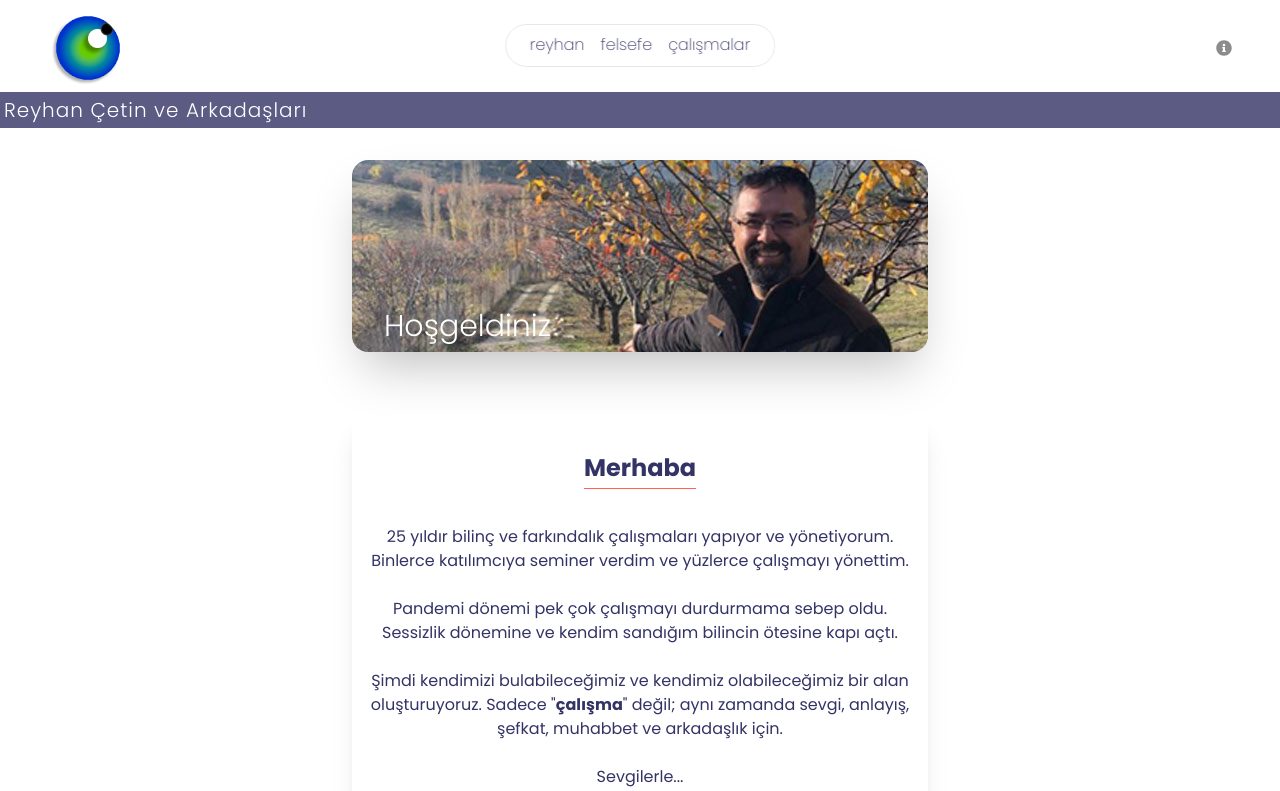
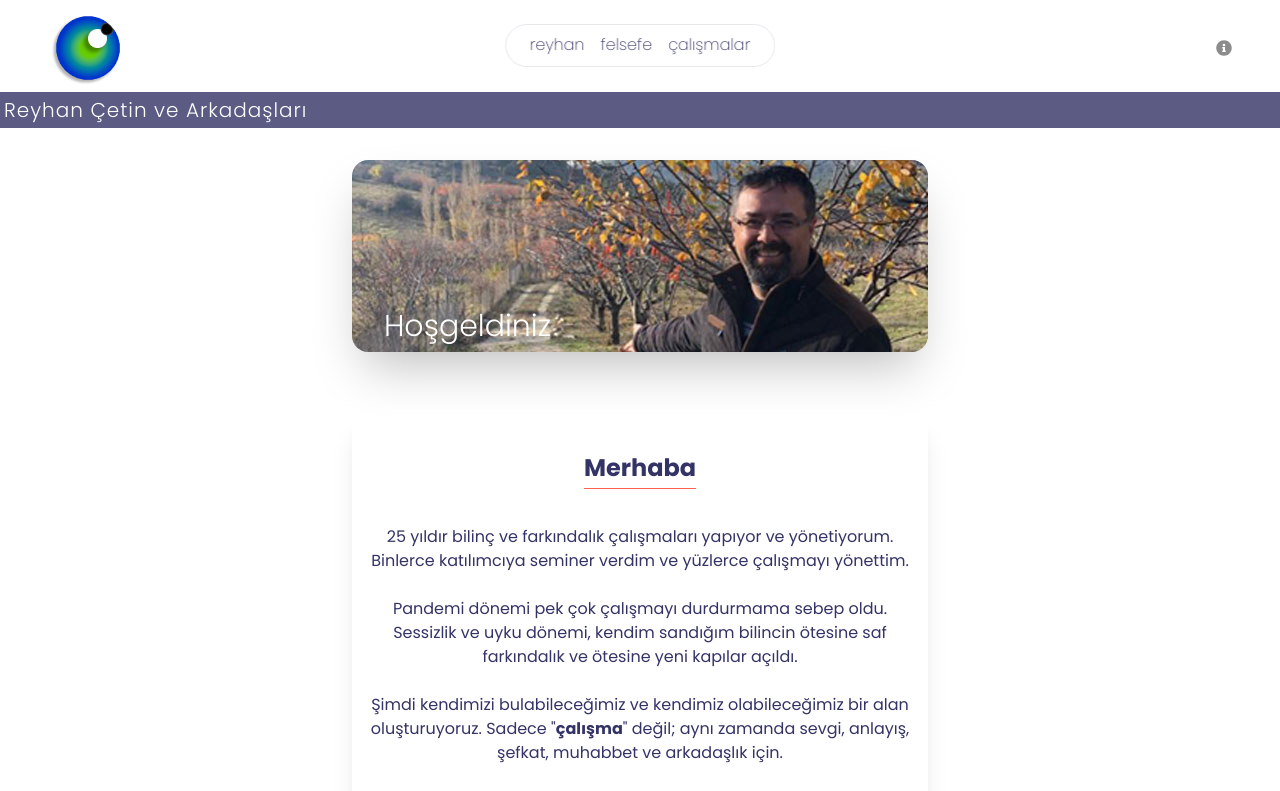
Before and after one commit to rcteenx/reyhancetin_org_tr, a Next.js app: page /reyhan in a window 1280 px wide. Shown: the top 791 px of the page. Built offline with nearby package versions, Linux system fonts and the light colour scheme.

Commit message:
fix images

```diff
--- a/app/(static)/calismalar/page.jsx
+++ b/app/(static)/calismalar/page.jsx
@@ -9,7 +9,7 @@ export default function ToplulukPage() {
   return (
     <>
       <PageTitle>Reyhan Çetin Arkadaş Topluluğu</PageTitle>
-      <PageImage bgImage="tMerhaba">Seni Bekliyoruz</PageImage>
+      <PageImage bgImage="cMerhaba">Seni Bekliyoruz</PageImage>
       <PageContent h2Title="Arkadaş Topluluğu">
         <p>Reyhan Çetin ve arkadaşları</p>
         <p>
--- a/app/(static)/reyhan/page.jsx
+++ b/app/(static)/reyhan/page.jsx
@@ -18,8 +18,9 @@ export default function ReyhanPage() {
           Binlerce katılımcıya seminer verdim ve yüzlerce çalışmayı yönettim.
         </p>
         <p>
-          Pandemi dönemi pek çok çalışmayı durdurmama sebep oldu. Sessizlik
-          dönemine ve kendim sandığım bilincin ötesine kapı açtı.
+          Pandemi dönemi pek çok çalışmayı durdurmama sebep oldu. Sessizlik ve
+          uyku dönemi, kendim sandığım bilincin ötesine saf farkındalık ve
+          ötesine yeni kapılar açıldı.
         </p>
         <p>
           Şimdi kendimizi bulabileceğimiz ve kendimiz olabileceğimiz bir alan
--- a/components/templates/pageImage.jsx
+++ b/components/templates/pageImage.jsx
@@ -9,7 +9,7 @@ const imageStyles = cva(
         default: "bg-rMerhaba",
         rMerhaba: "bg-rMerhaba",
         fMerhaba: "bg-fMerhaba",
-        tMerhaba: "bg-tMerhaba",
+        cMerhaba: "bg-cMerhaba",
         iMerhaba: "bg-iMerhaba",
       },
     },
```
